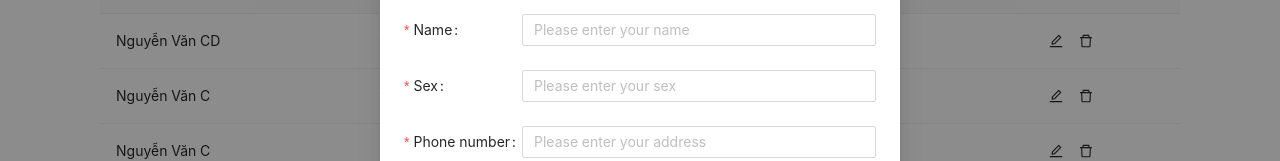
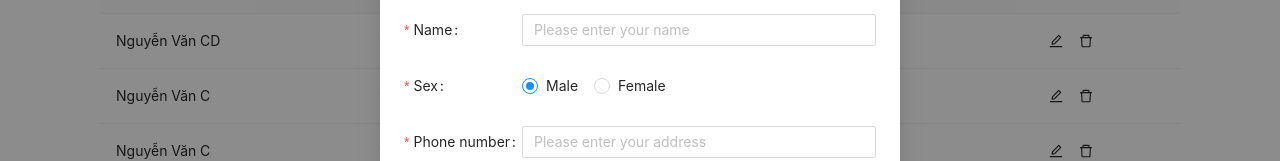
Before and after one commit to annguyenhuu0702/user-manager, a React (Create React App) app: page / in a window 1280 px wide. Both pictures are taken after a click on the button "Add new user". Shown: the part 165-326 px from the top of the page. Built offline with nearby package versions, Linux system fonts and the light colour scheme; data requests are answered from the project's data file.

Commit message:
fix input sex

```diff
--- a/db.json
+++ b/db.json
@@ -1,11 +1,11 @@
 {
   "users": [
     {
+      "id": 3,
       "name": "Nguyễn Văn CD",
       "sex": "female",
       "phoneNumber": "0384974742",
-      "address": "Thừa Thiên Huế",
-      "id": 3
+      "address": "Thừa Thiên Huế"
     },
     {
       "id": 4,
@@ -36,11 +36,11 @@
       "address": "Thừa Thiên Huế"
     },
     {
+      "id": 8,
       "name": "Nguyễn Văn D1",
       "sex": "female",
       "phoneNumber": "0384974742",
-      "address": "Thừa Thiên Huế",
-      "id": 8
+      "address": "Thừa Thiên Huế"
     },
     {
       "id": 9,
@@ -50,11 +50,11 @@
       "address": "Thừa Thiên Huế"
     },
     {
+      "id": 10,
       "name": "Nguyễn Văn A",
       "sex": "female",
       "phoneNumber": "0384974742",
-      "address": "Thừa Thiên Huế",
-      "id": 10
+      "address": "Thừa Thiên Huế"
     },
     {
       "id": 11,
@@ -64,18 +64,46 @@
       "address": "Thừa Thiên Huế"
     },
     {
+      "id": 13,
       "name": "Áo Thun Nam Cổ Tròn Dáng Suông Classic",
       "sex": "sads",
       "phoneNumber": "0337867708",
+      "address": "Quảng Ngãi"
+    },
+    {
+      "name": "ao that day",
+      "sex": "sads",
+      "phoneNumber": "0337867708",
       "address": "Quảng Ngãi",
-      "id": 13
+      "id": 14
+    },
+    {
+      "name": "chơi game",
+      "sex": "Male",
+      "phoneNumber": "0384974745",
+      "address": "quảng trị",
+      "id": 15
     },
     {
       "name": "học reactJs 1",
-      "sex": "nam",
-      "phoneNumber": "0337867708",
+      "sex": "Female",
+      "phoneNumber": "0384974745",
       "address": "Quảng Ngãi",
-      "id": 14
+      "id": 16
+    },
+    {
+      "name": "học reactJs 1cdd",
+      "sex": "Male",
+      "phoneNumber": "0384974723",
+      "address": "quảng trị",
+      "id": 17
+    },
+    {
+      "name": "học reactJs 1fsdfd",
+      "sex": "Male",
+      "phoneNumber": "0384974745",
+      "address": "Quảng Ngãi",
+      "id": 18
     }
   ]
 }
--- a/src/components/Modal/ModalUser.js
+++ b/src/components/Modal/ModalUser.js
@@ -1,5 +1,5 @@
 import React, { useState } from "react";
-import { Modal, Form, Input, Button } from "antd";
+import { Modal, Form, Input, Button, Radio } from "antd";
 import "./__modalUser.scss";
 import {
   addUser,
@@ -17,7 +17,7 @@ const ModalUser = ({ openModal }) => {
   const dispatch = useDispatch();
   const [user, setUser] = useState({
     name: userEdit ? userEdit.name : "",
-    sex: userEdit ? userEdit.sex : "",
+    sex: userEdit ? userEdit.sex : "Male",
     phoneNumber: userEdit ? userEdit.phoneNumber : "",
     address: userEdit ? userEdit.address : "",
   });
@@ -70,11 +70,18 @@ const ModalUser = ({ openModal }) => {
             },
           ]}
         >
-          <Input
+          {/* <Input
             placeholder="Please enter your sex"
             value={user.sex}
             onChange={(e) => setUser({ ...user, sex: e.target.value })}
-          />
+          /> */}
+          <Radio.Group
+            onChange={(e) => setUser({ ...user, sex: e.target.value })}
+            value={user.sex}
+          >
+            <Radio value="Male">Male</Radio>
+            <Radio value="Female">Female</Radio>
+          </Radio.Group>
         </Form.Item>
         <Form.Item
           label="Phone number"
--- a/src/constants/index.js
+++ b/src/constants/index.js
@@ -6,7 +6,7 @@ export const STATUS_CODE = {
   UPDATED: 202,
 };
 
-export const LOADING = "LOADING";
+export const CHANGE_PAGE = "CHANGE_PAGE";
 
 export const FETCH_LISTS = "FETCH_LISTS";
 export const FETCH_LISTS_SUCCESS = "FETCH_LISTS_SUCCESS";
--- a/src/redux/reducers/userReducer.js
+++ b/src/redux/reducers/userReducer.js
@@ -12,13 +12,13 @@ const initialState = {
 const userReducer = (state = initialState, action) => {
   switch (action.type) {
     case actionType.FETCH_LISTS: {
-      return { ...state };
+      return state;
     }
     case actionType.FETCH_LISTS_SUCCESS: {
       return { ...state, listUser: action.payload };
     }
     case actionType.FETCH_TOTAL_PAGE: {
-      return { ...state };
+      return state;
     }
     case actionType.FETCH_TOTAL_PAGE_SUCCESS: {
       const { data, limit } = action.payload;
@@ -31,20 +31,17 @@ const userReducer = (state = initialState, action) => {
         },
       };
     }
-    case "CHANGE_PAGE": {
+    case actionType.CHANGE_PAGE: {
       return {
         ...state,
         allUser: { ...state.allUser, page: action.payload },
       };
     }
     case actionType.ADD_USER:
-      return {
-        ...state,
-      };
+      return state;
+
     case actionType.ADD_USER_SUCCESS:
-      return {
-        ...state,
-      };
+      return state;
     case actionType.SET_USER_EDITING:
       return {
         ...state,
@@ -52,9 +49,7 @@ const userReducer = (state = initialState, action) => {
       };
 
     case actionType.EDIT_USER:
-      return {
-        ...state,
-      };
+      return state;
 
     case actionType.EDIT_USER_SUCCESS:
       const data = action.payload;
@@ -76,9 +71,7 @@ const userReducer = (state = initialState, action) => {
       };
 
     case actionType.DELETE_USER:
-      return {
-        ...state,
-      };
+      return state;
 
     case actionType.DELETE_USER_SUCCESS:
       let newPage = state.allUser.page;
```
